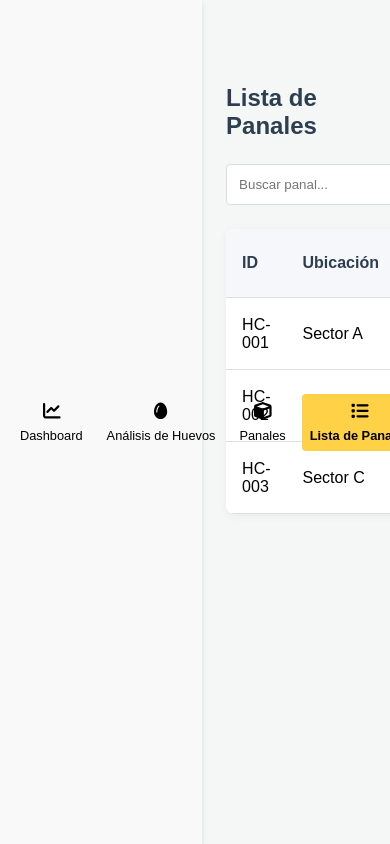
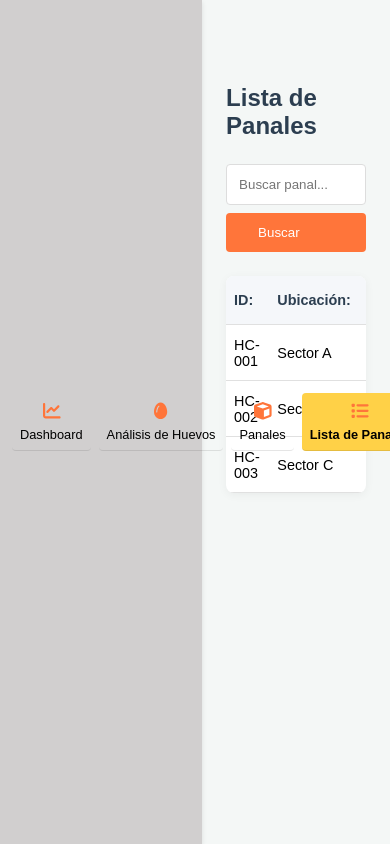
Before and after one commit to Jhonnyxavier2729/eggquality, a Vue app: page /honeycomb-list in a window 390 px wide. Built offline with nearby package versions, Linux system fonts and the light colour scheme; no server answers; sample sign-in values are in the browser's storage.

Commit message:
se modifica el baner y el modulo de registrar panal

```diff
--- a/src/components/layout/AuthenticatedLayout.vue
+++ b/src/components/layout/AuthenticatedLayout.vue
@@ -33,7 +33,7 @@ import SidebarMenu from '@/components/layout/SidebarMenu.vue'; // <-- Ajusta la
   padding: 1.5rem;
   /* Margen izquierdo base para pantallas grandes (coincide con ancho de sidebar fijo) */
   margin-left: 250px;
-  width: calc(100% - 250px); /* Ocupa el resto del ancho */
+  width: calc(100% - 200px); /* Ocupa el resto del ancho */
   overflow-y: auto;
   /* overflow-x: hidden; */
 }
--- a/src/components/layout/SidebarMenu.vue
+++ b/src/components/layout/SidebarMenu.vue
@@ -84,12 +84,8 @@ const handleLogout = async () => {
 
 .sidebar {
   width: 250px; /* Ancho base para pantallas grandes */
-  /* --- Aplicación de la Paleta de Colores --- */
-  background-color: #faf9f9; /* Fondo principal (lila/rosa claro) */
+  background-color: #d1cfcf; /* Fondo principal (lila/rosa claro) */
   color: #000000; /* Color del texto por defecto (negro) */
-  /* Puedes usar #fff (blanco) para el texto si prefieres un fondo más oscuro o contrastante */
-  /* color: #fff; */
-
   padding: 1.5rem;
   position: fixed; /* Fija la barra lateral */
   left: 0; /* Fija desde la izquierda */
@@ -97,7 +93,7 @@ const handleLogout = async () => {
   display: flex;
   flex-direction: column; /* Items en columna */
   z-index: 1000; /* Asegura que esté encima de otros elementos */
-  box-shadow: 2px 0 5px rgba(0,0,0,0.1); /* Sombra ligera a la derecha */
+  box-shadow: 2px 0 5px rgba(139, 55, 55, 0.1); /* Sombra ligera a la derecha */
 }
 
 
@@ -125,6 +121,19 @@ const handleLogout = async () => {
   border: none;
   width: 100%;
   text-align: left;
+
+  border-bottom: 1px solid rgba(0, 0, 0, 0.1); /* Línea divisoria entre los items */
+}
+
+.menu li:last-child {
+  border-bottom: none;
+}
+
+/* Estilos para los íconos */
+.icon {
+  font-size: 1.5rem; /* Aumenta el tamaño del ícono */
+  margin-right: 1rem;
+  color: #ff753a; /* Color naranja para los íconos */
 }
 
 /* Estilos para el estado HOVER (pasar el ratón) */
@@ -145,6 +154,11 @@ const handleLogout = async () => {
 .icon {
   margin-right: 10px;
   font-size: 1.1rem;
+}
+
+.logout-btn .icon {
+  font-size: 1.5rem;
+  margin-right: 0.5rem;
 }
 
 .text {
--- a/src/views/HoneycombListView.vue
+++ b/src/views/HoneycombListView.vue
@@ -9,7 +9,7 @@
           v-model="searchQuery"
         >
         <button class="filter-btn" @click="toggleFilters">
-          <span>🔍</span> Filtros
+          <span></span> Buscar
         </button>
       </div>
 
@@ -148,4 +148,27 @@
     font-size: 1.2rem;
     padding: 0.5rem;
   }
+
+  /* Responsive */
+    @media (max-width: 480px) {
+
+    .honeycomb-table {
+    display: block; /* Cambia la tabla a un diseño de bloque */
+  }
+    .controls {
+      flex-direction: column; /* Cambia a diseño vertical */
+      gap: 0.5rem; /* Reduce el espacio entre elementos */
+    }
+
+    .honeycomb-table th,
+    .honeycomb-table td {
+      padding: 0.5rem; /* Reduce el relleno en celdas */
+      font-size: 0.9rem; /* Ajusta el tamaño del texto */
+    }
+
+    .honeycomb-table th::after {
+    content: ':';
+    margin-right: 0.5rem;
+  }
+  }
   </style>
--- a/src/views/HoneycombView.vue
+++ b/src/views/HoneycombView.vue
@@ -64,7 +64,7 @@
           <label>Fecha de Vencimiento</label>
           <input v-model="panal.fechaVencimiento" type="date" class="form-input" required />
           <div class="mensaje-error">
-             <small>Recomendación: La fecha de vencimiento no debe superar los 28 días desde la postura.</small>
+             <small><strong>Recomendación: </strong> La fecha de vencimiento no debe superar los 28 días desde la postura.</small>
           </div>
         </div>
       </div>
@@ -137,7 +137,7 @@ export default {
 <style scoped>
 /* Estilos base */
 .form-container {
-  max-width: 800px;
+  max-width: 1000px;
   margin: 20px auto;
   padding: 25px;
   background-color: white;
@@ -173,13 +173,13 @@ h2 {
 .registro-form {
   display: flex;
   flex-direction: column;
-  gap: 20px;
+  gap: 15px;
 }
 
 .form-row {
   display: grid;
   grid-template-columns: repeat(2, 1fr);
-  gap: 25px;
+  gap: 80px;
 }
 
 .form-group {
@@ -267,9 +267,10 @@ select:invalid {
 }
 
 /* Responsive */
-@media (max-width: 600px) {
+@media (max-width: 768px) {
   .form-row {
     grid-template-columns: 1fr;
+    gap: 20px;
   }
 
   .form-container {
@@ -281,6 +282,10 @@ select:invalid {
     font-size: 1.3rem;
     padding: 10px;
   }
+
+  .registro-form {
+    gap: 25px; /* Ajusta el espacio entre las filas */
+  }
 }
 
 /* Responsive: Cambia a vertical en móviles */
```
